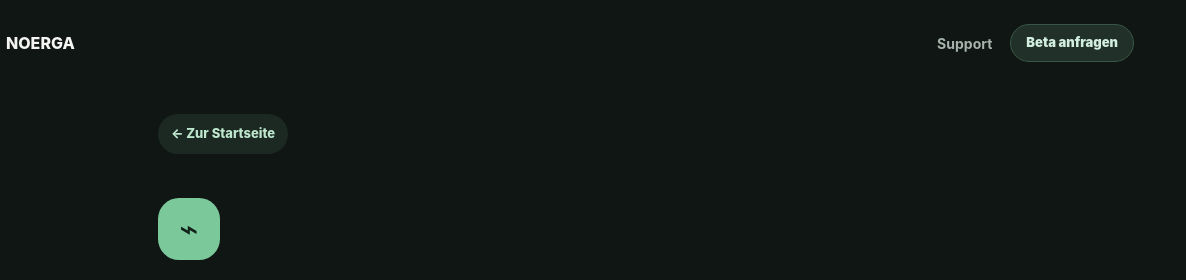
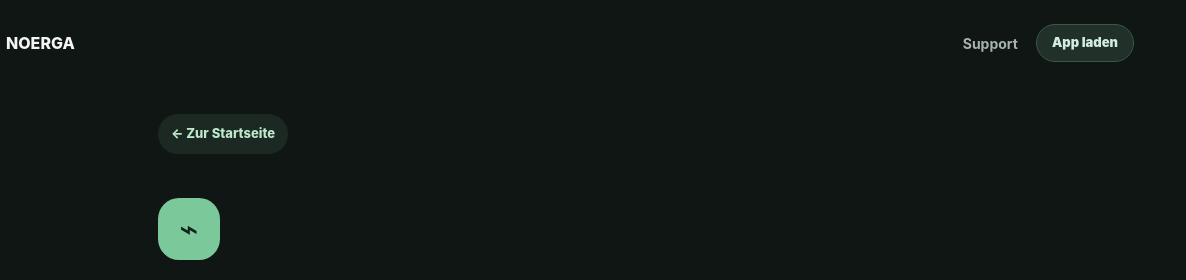
Before and after one commit to kterzakis727-cell/noerga-landingpage, a plain HTML site: page impressum/index.html in a window 1280 px wide. Shown: the top 280 px of the page, 94-1280 px from the left. Drawn offline with Linux system fonts and the light colour scheme.

Commit message:
Add files via upload

```diff
--- a/impressum/index.html
+++ b/impressum/index.html
@@ -18,7 +18,7 @@
 <body>
 <header class="topbar shell">
   <a class="brand" href="/" aria-label="NOERGA Startseite"><img src="/assets/icon.png" alt="NOERGA Symbol" /><span>NOERGA</span></a>
-  <nav aria-label="Hauptnavigation"><a href="/support/">Support</a><a class="button small" href="/support/">Beta anfragen</a></nav>
+  <nav aria-label="Hauptnavigation"><a href="/support/">Support</a><a class="button small" href="https://apps.apple.com/de/app/noerga/id6806756008">App laden</a></nav>
 </header>
 <main class="legal-page shell">
   <a class="back" href="/">← Zur Startseite</a>
```
